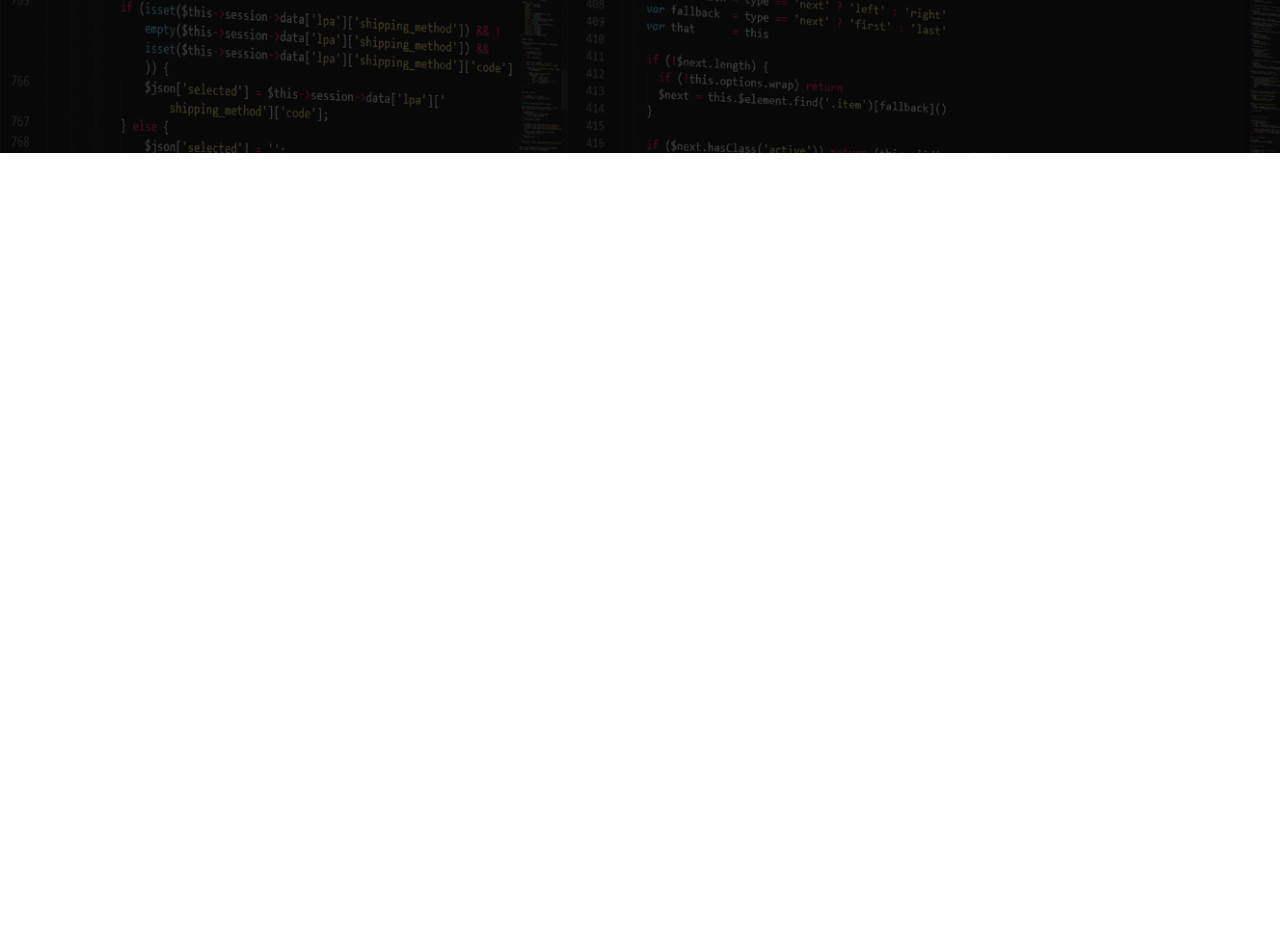
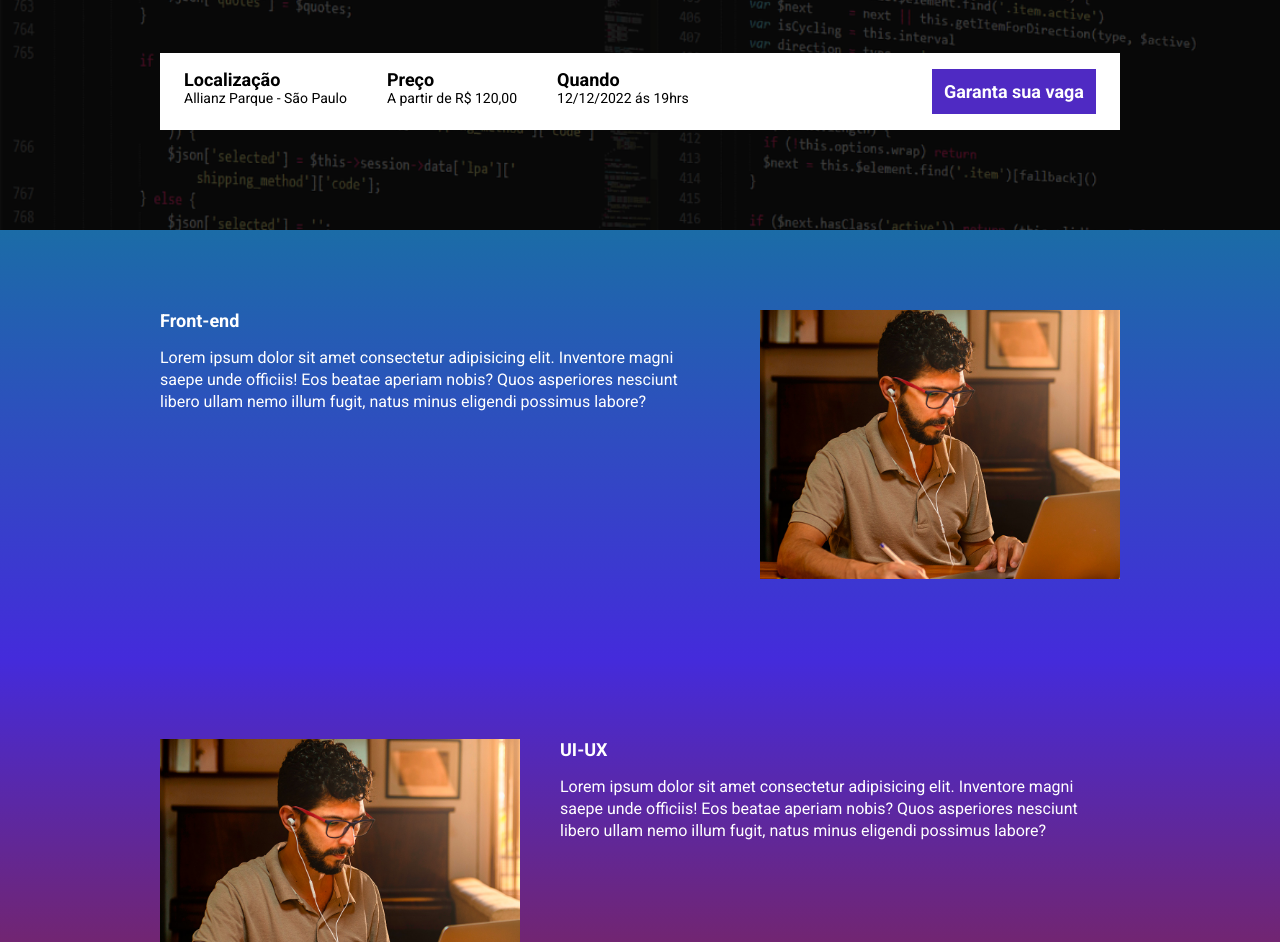
Before and after one commit to MaykonWender/Projeto-EBAC, a website built with Parcel: page src/index.html in a window 1280 px wide. Shown: the part 331-1273 px from the top of the page. Before the commit the page ends 800 px from the top, so only its background shows below. Built offline with nearby package versions, Linux system fonts and the light colour scheme.

Commit message:
finalizando

```diff
--- a/package.json
+++ b/package.json
@@ -2,9 +2,9 @@
   "name": "novo-projeto",
   "version": "1.0.0",
   "description": "",
-  "main": "index.js",
   "scripts": {
     "dev": "parcel src/index.html src/styles/main.scss src/scripts/main.js",
+    "build": "parcel build src/index.html",
     "test": "echo \"Error: no test specified\" && exit 1"
   },
   "keywords": [],
--- a/src/index.html
+++ b/src/index.html
@@ -9,21 +9,87 @@
     <link rel="preconnect" href="https://fonts.gstatic.com" crossorigin>
     <link href="https://fonts.googleapis.com/css2?family=Roboto:wght@400;700;900&display=swap" rel="stylesheet">
     <link rel="stylesheet" href="styles/main.scss">
+    <link rel="stylesheet" href="https://unpkg.com/aos@next/dist/aos.css" />
 </head>
 <body>
     <header class="hero">
         <div class="container">
             <img class="hero__logo" src="./images/ebac_logo.svg" alt="EBAC">
-            <p class="hero__text"> O maior evento de tecnologia do Brasil começa em 10d 12h 20m 1s</p>
+            <p class="hero__text"> O maior evento de tecnologia do Brasil começa em <span id="contador"></span></p>
+
+            <div class="infos-bar">
+                <ul class="infos-bar__infos">
+                    <li class="infos-bar__infos__item">
+                        <b>Localização</b>
+                        Allianz Parque - São Paulo
+                    </li>
+                    <li class="infos-bar__infos__item">
+                        <b>Preço</b>
+                        A partir de R$ 120,00
+                    </li>
+                    <li class="infos-bar__infos__item">
+                        <b>Quando</b>
+                        12/12/2022 ás 19hrs
+                    </li>
+                </ul>
+                <a href="" class="button button--primary">
+                    Garanta sua vaga
+                </a>
+            </div>
         </div>
     </header>
+    <section class="event event--frontend" >
+        <div class="container" data-aos="fade-right">
+            <div class="event__details">
+                <h2 class="event__details__title">Front-end</h2>
+                <p class="event__details__description">
+                    Lorem ipsum dolor sit amet consectetur adipisicing elit. Inventore magni saepe unde officiis! Eos beatae aperiam nobis? Quos asperiores nesciunt libero ullam nemo illum fugit, natus minus eligendi possimus labore?
+                </p>
+            </div>
+            <img class="event__image" src="./images/frontend.png" alt="Front-end">
+        </div>
+    </section>
+        <section class="event event--ux-ui event--image-left" >
+        <div class="container" data-aos="fade-left">
+            <div class="event__details">
+                <h2 class="event__details__title">UI-UX</h2>
+                <p class="event__details__description">
+                    Lorem ipsum dolor sit amet consectetur adipisicing elit. Inventore magni saepe unde officiis! Eos beatae aperiam nobis? Quos asperiores nesciunt libero ullam nemo illum fugit, natus minus eligendi possimus labore?
+                </p>
+            </div>
+            <img class="event__image" src="./images/frontend.png" alt="Front-end">
+        </div>
+    </section>
+</section>
+<section class="event event--data-science">
+<div class="container" data-aos="fade-right">
+    <div class="event__details">
+        <h2 class="event__details__title">UI-UX</h2>
+        <p class="event__details__description">
+            Lorem ipsum dolor sit amet consectetur adipisicing elit. Inventore magni saepe unde officiis! Eos beatae aperiam nobis? Quos asperiores nesciunt libero ullam nemo illum fugit, natus minus eligendi possimus labore?
+        </p>
+    </div>
+    <img class="event__image" src="./images/frontend.png" alt="Front-end">
+</div>
+</section>
+<section class="event event--backend event--image-left">
+    <div class="container" data-aos="fade-left">
+        <div class="event__details">
+            <h2 class="event__details__title">Back-end</h2>
+            <p class="event__details__description">
+                Lorem ipsum dolor sit amet consectetur adipisicing elit. Inventore magni saepe unde officiis! Eos beatae aperiam nobis? Quos asperiores nesciunt libero ullam nemo illum fugit, natus minus eligendi possimus labore?
+            </p>
+        </div>
+        <img class="event__image" src="./images/frontend.png" alt="Front-end">
+    </div>
+    </section>
 
 
 
 
 
 
-
+    <script src="https://unpkg.com/aos@next/dist/aos.js"></script>
     <script src="./scripts/main.js"></script>
 </body>
 </html>
--- a/src/scripts/main.js
+++ b/src/scripts/main.js
@@ -1 +1,27 @@
-console.log("Ola mundo");
+AOS.init();
+
+const dataDoEvento = new Date("Dec 13, 2023 19:00:00");
+const timeStampDoEvento = dataDoEvento.getTime();
+
+const contaAsHoras = setInterval(function() {
+    const agora = new Date();
+    const timeStampAtual = agora.getTime();
+
+    const distanciaAteOEvento = timeStampDoEvento - timeStampAtual;
+
+    const DiaEmMs = 1000 * 60 * 60 *24;
+    const HoraEmMs = 1000 * 60 * 60;
+    const minutoEmMs = 1000 * 60;
+
+   const diasAteOEvento = Math.floor(distanciaAteOEvento / DiaEmMs);
+   const horasAteOEvento = Math.floor(distanciaAteOEvento % DiaEmMs / HoraEmMs);
+   const minutosAteOEvento = Math.floor((distanciaAteOEvento % HoraEmMs) /minutoEmMs);
+   const segundosAteOEvento = Math.floor((distanciaAteOEvento % minutoEmMs) / 1000);
+
+   document.getElementById('contador').innerHTML = `${diasAteOEvento}d ${horasAteOEvento}h ${minutosAteOEvento}m ${segundosAteOEvento}s`
+
+   if (diasAteOEvento < 0 ) {
+    clearInterval(contaAsHoras);
+    document.getElementById('contador').innerHTML = "Seu aniversario chegou"
+   }
+},1000);
--- /dev/null
+++ b/src/styles/_event.scss
@@ -0,0 +1,66 @@
+@use 'variables';
+
+.event {
+    padding: 80px 0;
+
+
+    &--frontend {
+        background-image: linear-gradient(variables.$blue1, variables.$blue2);
+    }
+
+    &--ux-ui {
+        background-image: linear-gradient(variables.$blue2, variables.$pink);
+    }
+
+    &--data-science {
+        background-image: linear-gradient(variables.$pink, variables.$yellow);
+    }
+
+    &--backend {
+        background-image: linear-gradient(variables.$yellow, variables.$pink);
+    }
+
+    &--image-left {
+        .container {
+            flex-direction: row-reverse;
+        }
+    }
+
+    .container {
+        display: flex;
+        gap: 40px;
+
+    }
+
+    &__image {
+        max-width: 360px;
+    }
+
+    &__details {
+
+        &__title {
+            font-size: 18px;
+            font-weight: bold;
+            margin-bottom: 16px;
+        }
+        &__description {
+            line-height: 22px;
+        }
+    }
+
+    @media (max-width: 640px) {
+
+        .container {
+            display: block;
+        }
+
+        &__image {
+            width: 100%;
+        }
+
+        &__details {
+            margin-right: 0;
+            margin-bottom: 16px;
+        }
+    }
+}
--- /dev/null
+++ b/src/styles/_variables.scss
@@ -0,0 +1,8 @@
+
+$textColor: #fff;
+$secondaryTextColor: #000;
+
+$blue1: #1b6ca7;
+$blue2: #442bdb;
+$pink: #89223b;
+$yellow: #9c791d;
--- /dev/null
+++ b/src/styles/components/_buttons.scss
@@ -0,0 +1,27 @@
+.button {
+    padding: 12px;
+    font-size: 18px;
+    font-weight: bold;
+    text-decoration: none;
+    text-align: center;
+    white-space: nowrap;
+
+    &--primary {
+        color: #fff;
+        background-color: #4F2AC3;
+    }
+
+    @media (max-width: 640px) {
+        display: flex;
+        width: 100%;
+        align-items: center;
+
+     }
+
+     @media (max-width: 1024px) {
+        display: flex;
+
+        align-items: center;
+
+     }
+}
--- /dev/null
+++ b/src/styles/components/_infos_bar.scss
@@ -0,0 +1,44 @@
+@use '../variables';
+.infos-bar {
+    padding: 16px 24px;
+    background-color: variables.$textColor;
+    display: flex;
+    justify-content: space-between;
+
+
+    &__infos {
+        display: flex;
+        gap: 40px;
+
+        &__item {
+            font-size: 14px;
+            color: variables.$secondaryTextColor;
+
+            b {
+                color: variables.$secondaryTextColor;
+                font-size: 18px;
+                display: block;
+            }
+        }
+    }
+
+    @media (max-width: 640px) {
+        display: block;
+
+        &__infos {
+            display: block;
+
+            &__item {
+                margin-bottom: 24px;
+            }
+        }
+    }
+
+    @media (max-width: 1024px) {
+
+        &__infos {
+            gap: 16px;
+        }
+
+     }
+}
--- a/src/styles/main.scss
+++ b/src/styles/main.scss
@@ -1,10 +1,16 @@
 @use 'hero';
+@use 'components/infos_bar';
+@use 'components/buttons';
+@use 'event';
+@use 'variables';
 
 * {
     margin: 0 ;
     padding: 0;
     box-sizing: border-box;
     font-family: Roboto, sans-serif;
+    color: variables.$textColor;
+    list-style: none;
 }
 
 .container {
```
